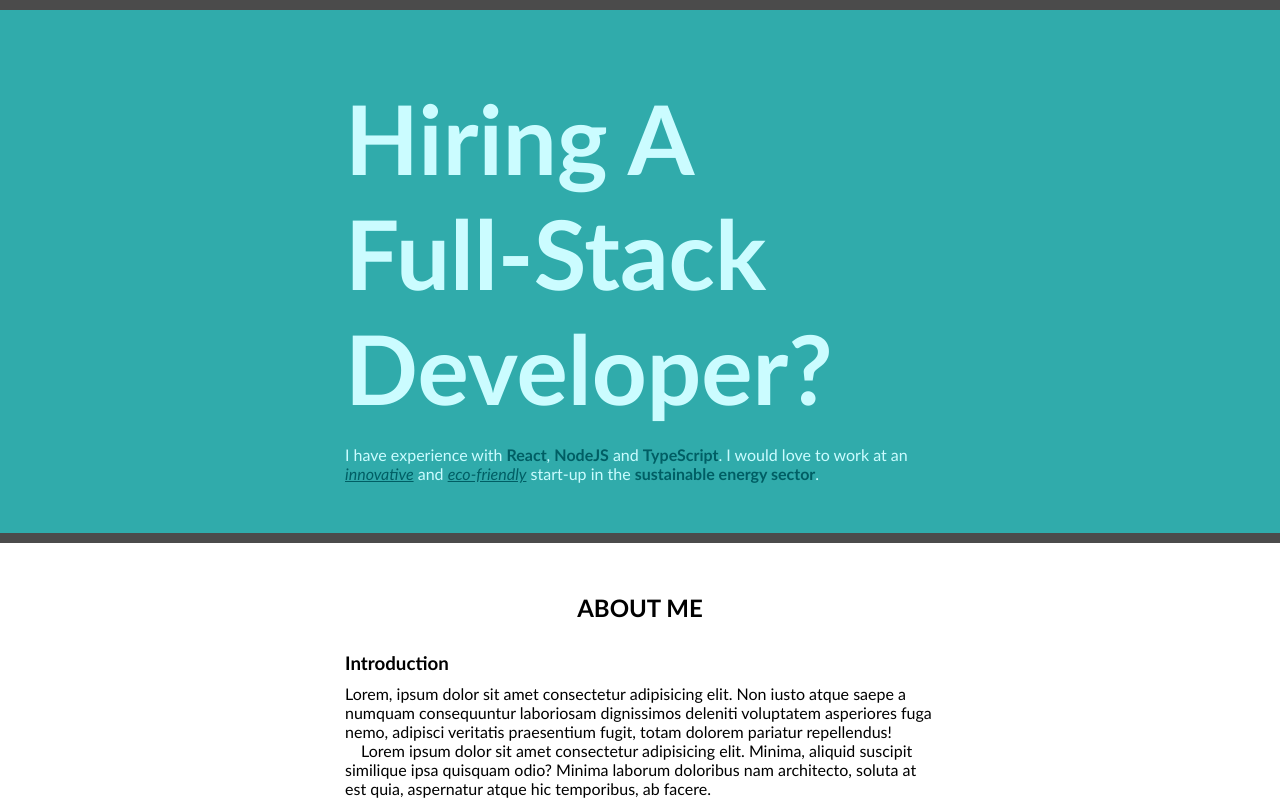
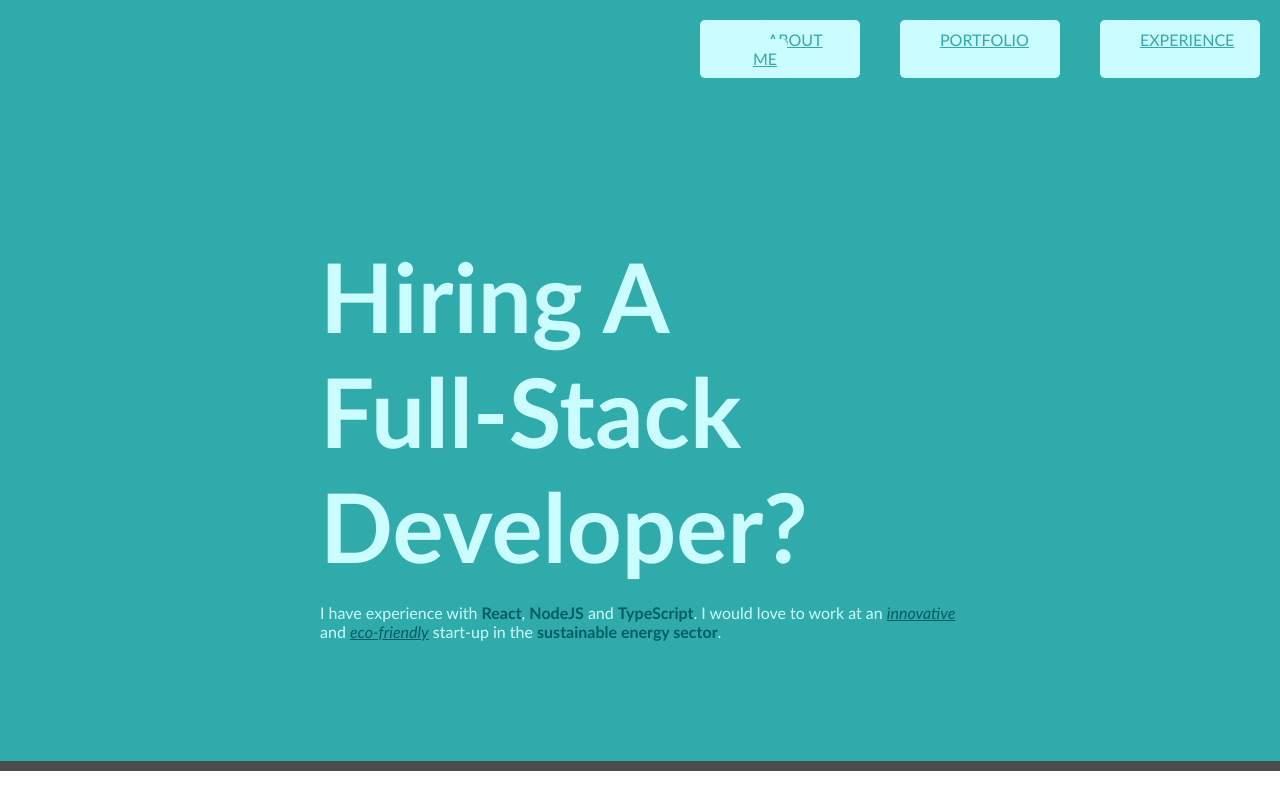
Before and after one commit to boolean-uk/html-full-stack-portfolio, a plain HTML site: page index_Rebecca.html in a window 1280 px wide. Shown: the top 801 px of the page. Drawn offline with Linux system fonts and the light colour scheme.

Commit message:
finalized CSS

```diff
--- a/index_Rebecca.html
+++ b/index_Rebecca.html
@@ -9,9 +9,16 @@
   </head>
 
   <body>
-  <div class="landingPage">
-    <h1>Hiring a full‑stack developer?</h1>
-    <p>I have experience with <b>React</b>, <b>NodeJS</b> and <b>TypeScript</b>. I would love to work at an <i>innovative</i> and <i>eco-friendly</i> start-up in the <b>sustainable energy sector</b>.</p>
+  <nav>
+    <div class="button"><a href="#aboutMe">About Me</a></div>
+    <div class="button"><a href="#portfolio">Portfolio</a></div>
+    <div class="button"><a href="#experience">Experience</a></div>
+  </nav>
+  <div>
+    <div class="landingPage">
+      <h1>Hiring a full‑stack developer?</h1>
+      <p>I have experience with <b>React</b>, <b>NodeJS</b> and <b>TypeScript</b>. I would love to work at an <i>innovative</i> and <i>eco-friendly</i> start-up in the <b>sustainable energy sector</b>.</p>
+    </div>
   </div>
   <div class="aboutMe" id="aboutMe">
     <h2>About Me</h2>
--- a/style_Rebecca.css
+++ b/style_Rebecca.css
@@ -41,8 +41,8 @@ p+p {
 }
 
 .landingPage, .aboutMe, .portfolio, .experience {
-  border-top: 10px solid rgb(75, 75, 75);
-  padding: 50px;
+  padding: 120px 0;
+  border-bottom: 10px solid rgb(75, 75, 75);
 }
 
 ul {
@@ -58,7 +58,7 @@ ul {
   grid-auto-columns: 50%;
 }
 
-.landingPage {
+.landingPage, nav {
   background-color: rgb(48, 171, 171);
   color: rgb(203, 252, 255);
 }
@@ -77,7 +77,26 @@ ul {
   margin: 40px 0;
 }
 
-.button {
+nav {
+  display: grid;
+  grid-auto-flow: column;
+  grid-auto-columns: 200px;
+  place-content: end;
+  position: sticky;
+  top: 0;
+}
+
+nav .button, nav a {
+  background-color: rgb(203, 252, 255);
+  border-radius: 5px;
+  padding: 10px;
+  text-align: center;
+  text-transform: uppercase;
+  color: rgb(48, 171, 171);
+  margin: 20px 20px;
+}
+
+.projectCard .button {
   background-color: rgb(200, 0, 100);
   border-radius: 5px;
   padding: 10px;
@@ -87,7 +106,7 @@ ul {
   margin: 20px 20px;
 }
 
-.GithubLink, a {
+.projectCard .GithubLink, .projectCard a {
   color: rgb(200, 0, 100);
   text-decoration: underline;
   text-align: center;
```
